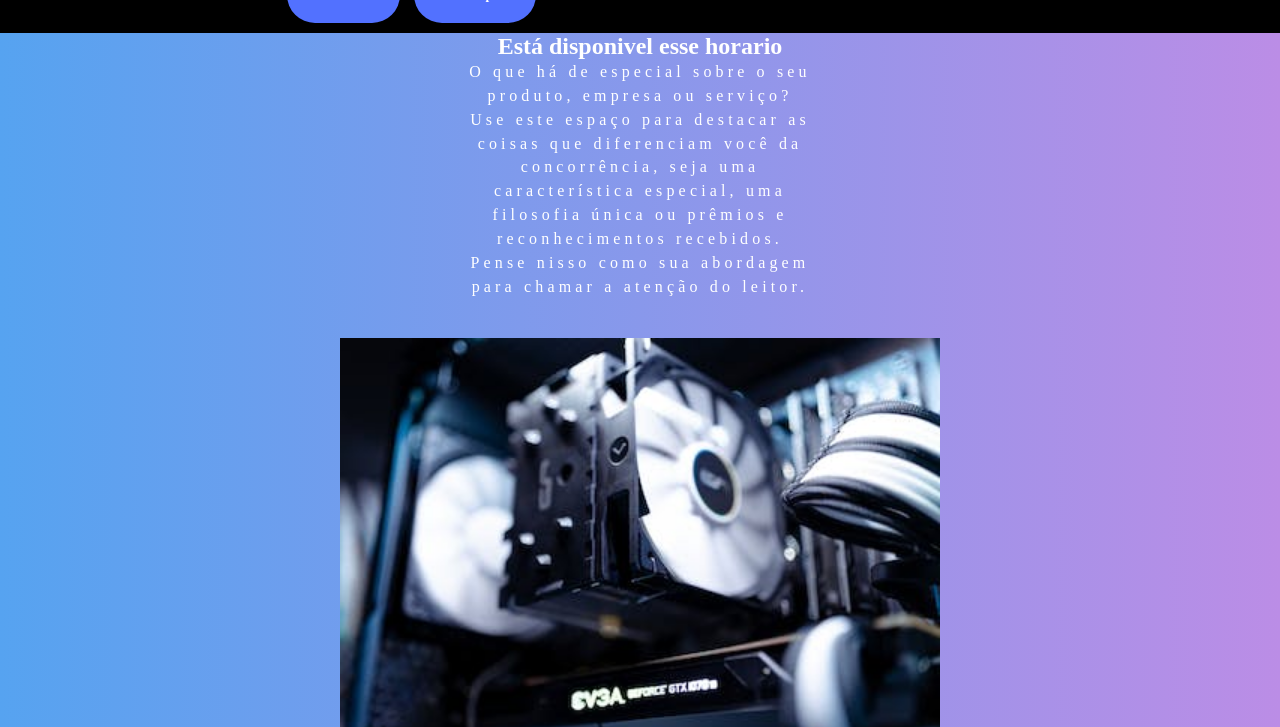
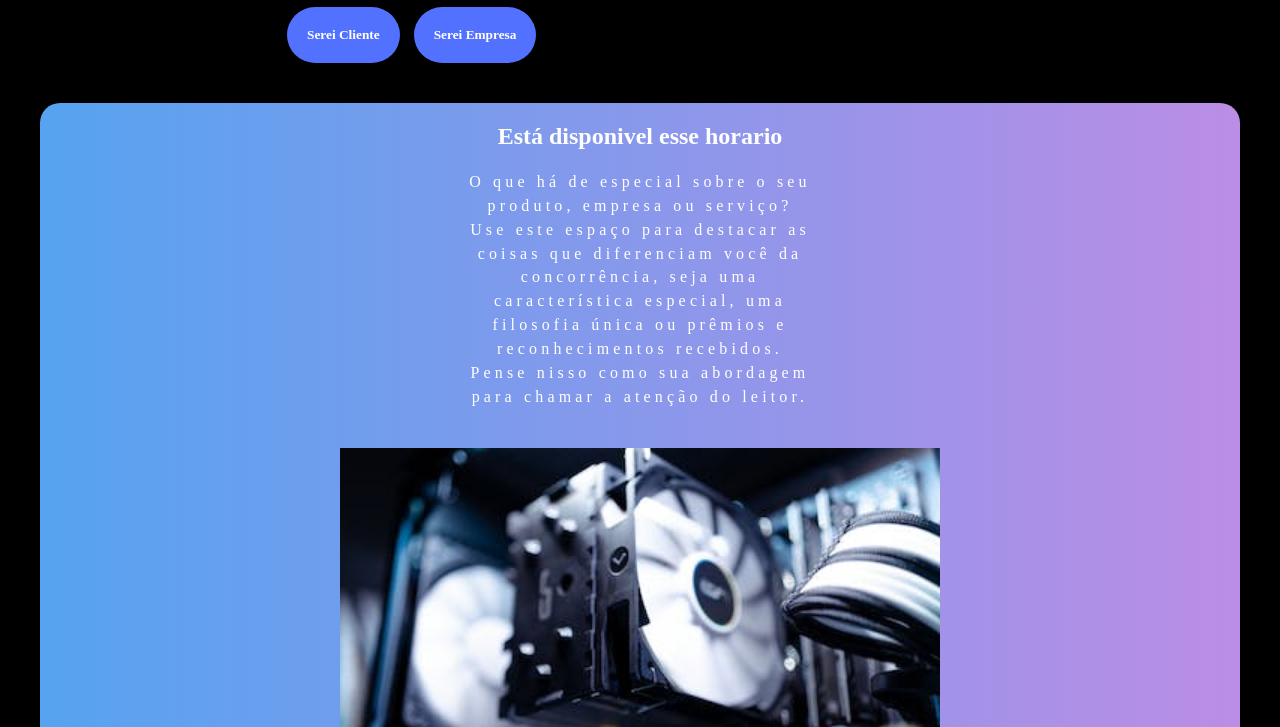
Before and after one commit to DanielDeveloperBR/Projeto-ReservaNaLoja, a plain HTML site: page index.html in a window 1280 px wide. Shown: the part 474-1201 px from the top of the page. Drawn offline with Linux system fonts and the light colour scheme.

Commit message:
arrumando os conflitos

```diff
--- a/css/responsivo.css
+++ b/css/responsivo.css
@@ -35,7 +35,6 @@
     #hamb {
         display: block;
     }
-<<<<<<< HEAD
 
     main {
         width: 100%;
@@ -44,10 +43,7 @@
     .container h1 {
         font-size: 4em;
     }
-=======
-    .container h1 {
-        font-size: 4em;
-    }
+
     .depoimento{
         max-width: 90%;
     }
@@ -55,17 +51,12 @@
         width: auto;
         padding: 20px;
     }
->>>>>>> 8256c61 (Melhorei a responsividade)
 }
 
 @media all and (max-width: 512px) {
     .container h1 {
         font-size: 3em;
     }
-<<<<<<< HEAD
-
-=======
->>>>>>> 8256c61 (Melhorei a responsividade)
     .container {
         flex-direction: column;
         width: 100%;
@@ -75,3 +66,10 @@
         width: 100%;
     }
 }
+
+@media all and (min-width: 1200px){
+    section{
+        border-radius: 20px;
+        margin: 30px auto;
+    }
+}
--- a/css/style.css
+++ b/css/style.css
@@ -27,15 +27,6 @@ body {
     background-color: black;
 }
 
-<<<<<<< HEAD
-main {
-    min-width: 300px;
-    background-color: #000;
-    margin: auto;
-    width: 100%;
-}
-=======
->>>>>>> 8256c61 (Melhorei a responsividade)
 
 h1 {
     font-family: var(--tituloH1);
@@ -71,8 +62,6 @@ nav ul li a {
     font-size: 18px;
 }
 
-<<<<<<< HEAD
-=======
 main {
     min-width: 300px;
     max-width: 1200px;
@@ -80,7 +69,6 @@ main {
     margin: auto;
     width: 100%;
 }
->>>>>>> 8256c61 (Melhorei a responsividade)
 a:hover {
     opacity: 0.3;
     text-decoration: underline;
```
